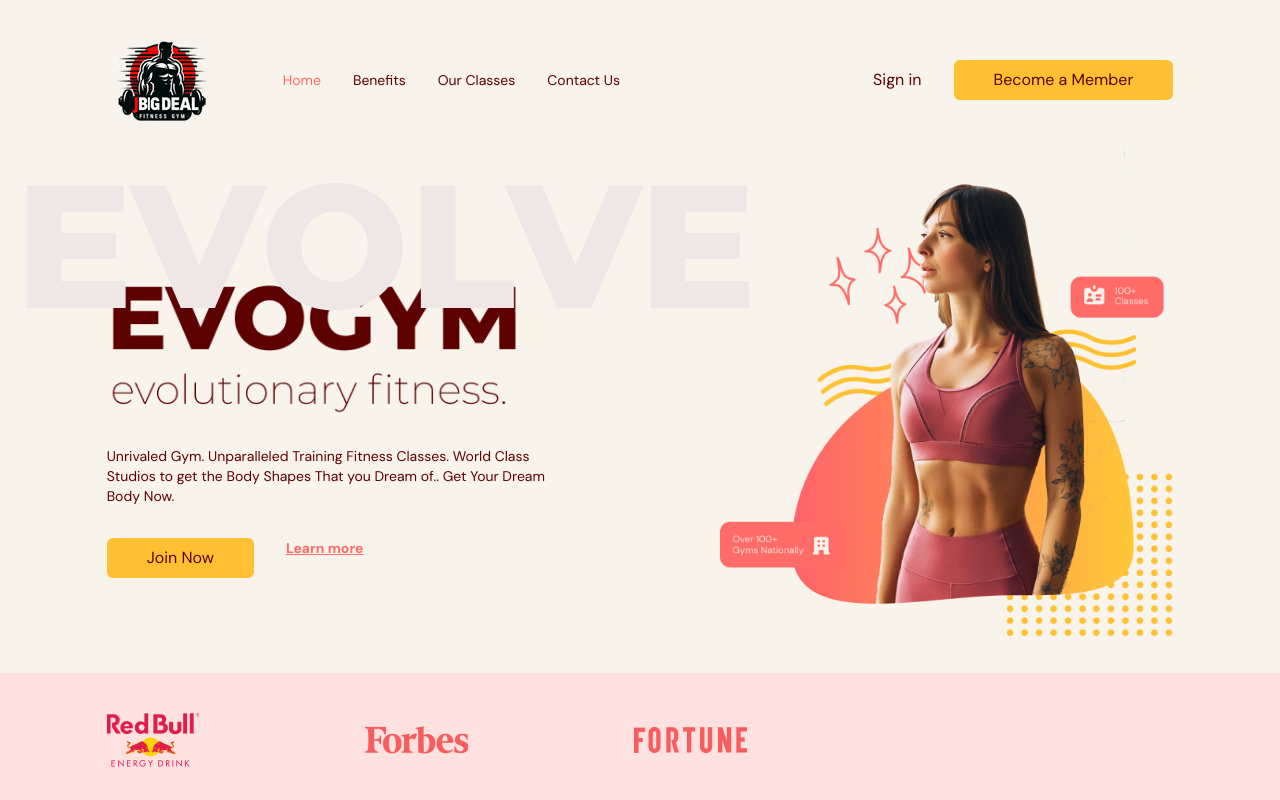
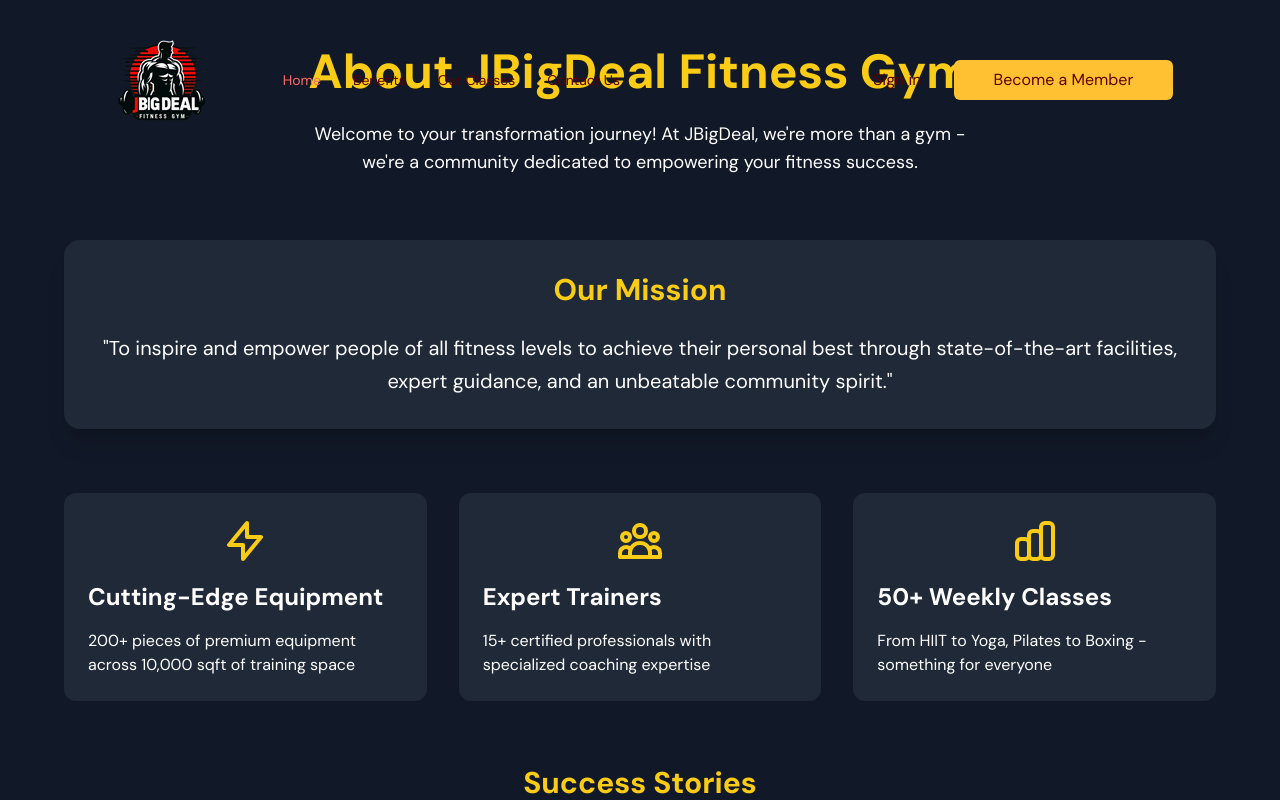
Before and after one commit to KARTIKPAUL/JBigDeal, a React (Vite) app: page /#/about-us in a window 1280 px wide. Shown: the top 800 px of the page. Built offline with nearby package versions, Linux system fonts and the light colour scheme.

Commit message:
vercel deploy

```diff
--- a/package.json
+++ b/package.json
@@ -6,6 +6,10 @@
   "scripts": {
     "dev": "vite",
     "build": "tsc && vite build",
+
+
+
+
     "lint": "eslint . --ext ts,tsx --report-unused-disable-directives --max-warnings 0",
     "preview": "vite preview"
   },
--- a/src/App.tsx
+++ b/src/App.tsx
@@ -1,4 +1,4 @@
-import { BrowserRouter as Router, Routes, Route } from 'react-router-dom';
+import { HashRouter as Router, Routes, Route } from "react-router-dom";
 import Navbar from '@/scenes/navbar';
 import Home from '@/scenes/home';
 import Benefits from './scenes/benefits/index';
--- a/src/scenes/About/AboutUs.tsx
+++ b/src/scenes/About/AboutUs.tsx
@@ -11,7 +11,7 @@
         setSelectedPage={() => {}}
       />
 
-     <div className="bg-gray-900 text-white min-h-screen flex flex-col items-center py-12 px-6 mt-20">
+     <div className="bg-gray-900 text-white min-h-screen flex flex-col items-center py-12 px-6">
        <div className="max-w-6xl w-full">
          <div className="text-center mb-16">
            <h1 className="text-4xl md:text-5xl font-bold mb-6 text-yellow-400">
--- /dev/null
+++ b/vecel.json
@@ -0,0 +1,5 @@
+{
+    "rewrites": [
+      { "source": "/(.*)", "destination": "/index.html" }
+    ]
+  }
```
